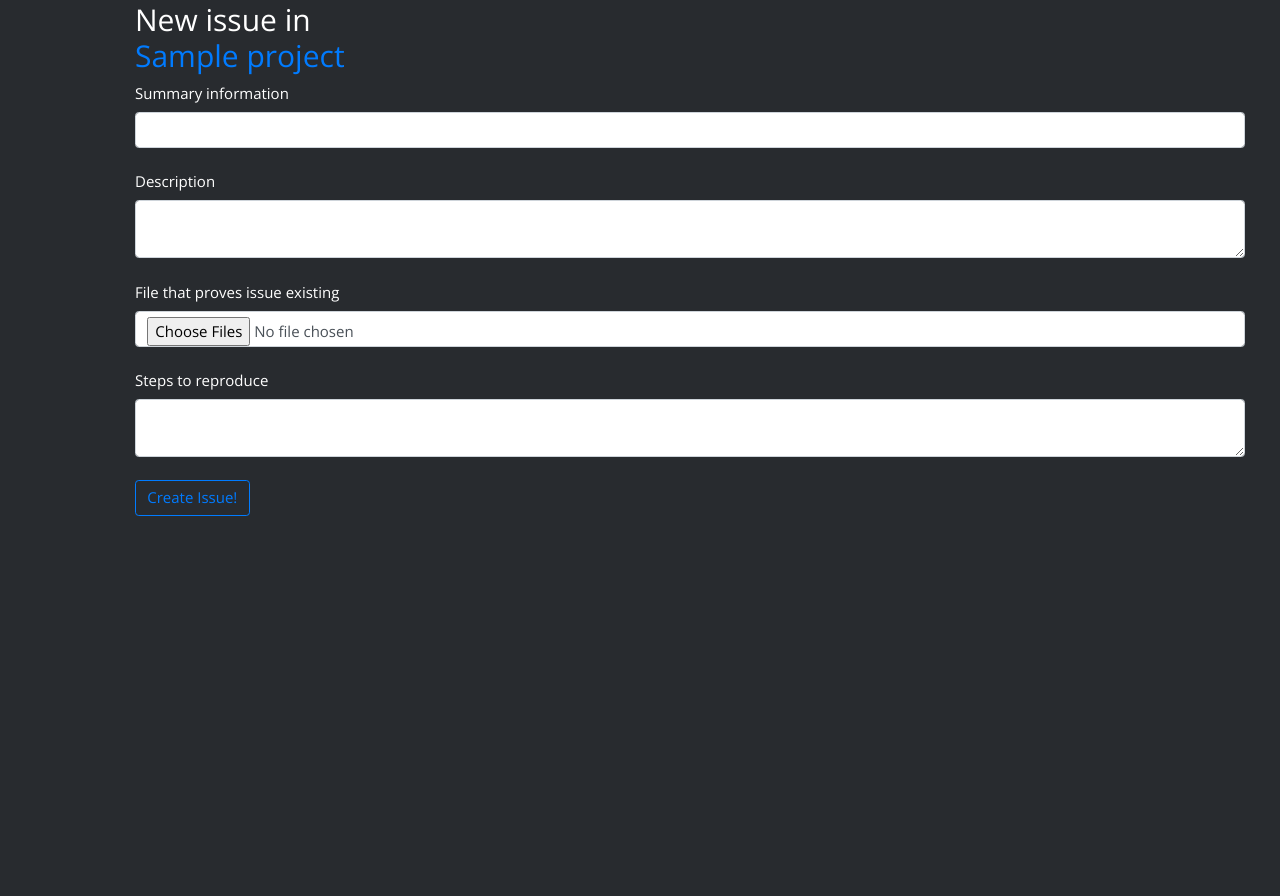
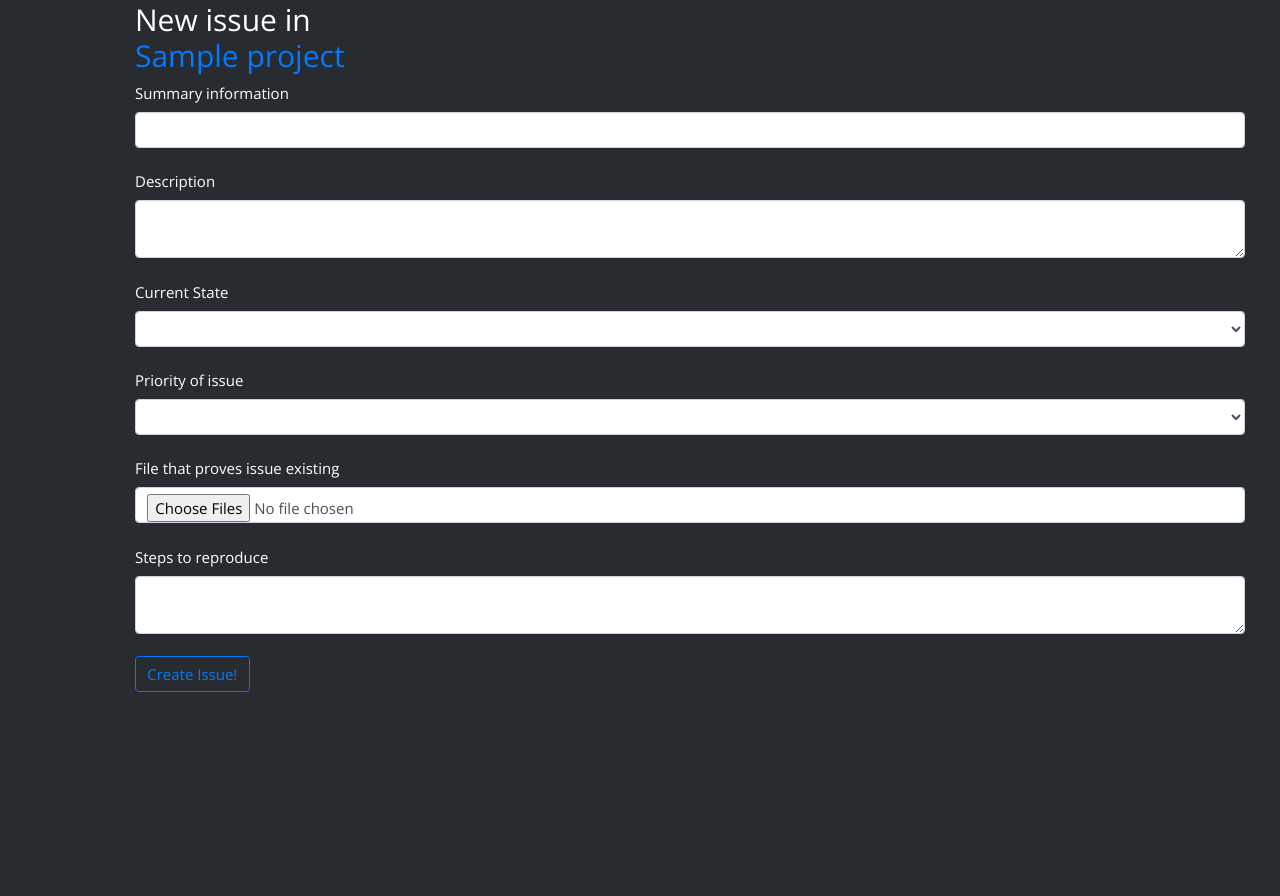
Before and after one commit to lookandhate/Bugtracker, a Flask app: template templates/new_issue.html in a window 1280 px wide. Shown: the part 113-1009 px from the top of the page. Run offline with Flask 2, Linux system fonts and the light colour scheme; tables that the repository leaves empty hold one stand-in row (values such as "Sample post"); the template is opened without the code that fills it: values that come from a table or form of the project are taken from there, most other values are stand-ins (such as "Sample title", 1, 10 or a date in 2020); lists and menus that the app fills with data are empty; parts of the project's set-up code (start-up, migrations or seed data) failed here and were passed over; some libraries are stand-ins or nearby versions.

Commit message:
State and priority labels in create issue Form

```diff
--- a/templates/new_issue.html
+++ b/templates/new_issue.html
@@ -17,6 +17,26 @@
         {{ form.description.label }} <br>
         {{ form.description(class="form-control") }} <br>
         {% for error in form.description.errors %}
+    <div class="alert alert-danger" role="alert">
+        {{ error }}
+    </div>
+    {% endfor %}
+    </div>
+
+    <div>
+        {{ form.state.label }} <br>
+        {{ form.state(class="form-control") }} <br>
+        {% for error in form.state.errors %}
+    <div class="alert alert-danger" role="alert">
+        {{ error }}
+    </div>
+    {% endfor %}
+    </div>
+
+    <div>
+        {{ form.priority.label }} <br>
+        {{ form.priority(class="form-control") }} <br>
+        {% for error in form.priority.errors %}
     <div class="alert alert-danger" role="alert">
         {{ error }}
     </div>
```
